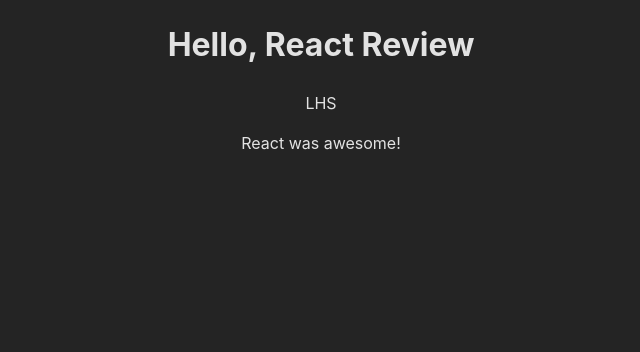
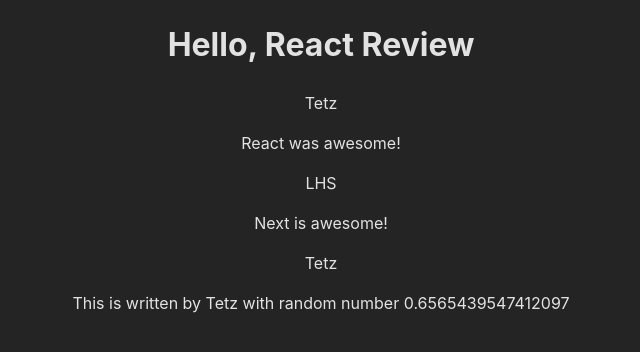
Before and after one commit to xenosign/next-15-study-react-review, a React (Vite) app: page / in a window 1280 px wide. Shown: the top 352 px of the page, without its empty margins (319-959 px from the left). Built offline with nearby package versions, Linux system fonts and the light colour scheme; the HTML template or start-up script is replaced by a standard one.

Commit message:
241127 day2 추가

```diff
--- a/src/App.tsx
+++ b/src/App.tsx
@@ -1,11 +1,15 @@
 import Post from './components/Post';
+import Post2 from './components/Post2';
+import Post3 from './components/Post3';
 
 function App() {
   return (
-    <>
+    <main>
       <h1>Hello, React Review</h1>
-      <Post />
-    </>
+      <Post author="Tetz" body="React was awesome!" />
+      <Post2 author="LHS" body="Next is awesome!" />
+      <Post3 />
+    </main>
   );
 }
 
--- a/src/components/Post.tsx
+++ b/src/components/Post.tsx
@@ -1,14 +1,13 @@
-import { useState } from 'react';
+interface PostProps {
+  author: string;
+  body: string;
+}
 
-const names: string[] = ['Tetz', 'LHS'];
-
-export default function Post() {
-  const [chosenName] = useState(() => names[Math.random() > 0.5 ? 0 : 1]);
-
+export default function Post(props: PostProps) {
   return (
     <div>
-      <p>{chosenName}</p>
-      <p>React was awesome!</p>
+      <p>{props.author}</p>
+      <p>{props.body}</p>
     </div>
   );
 }
--- /dev/null
+++ b/src/components/Post2.tsx
@@ -0,0 +1,13 @@
+interface PostProps {
+  author: string;
+  body: string;
+}
+
+export default function Post2({ author, body }: PostProps) {
+  return (
+    <div>
+      <p>{author}</p>
+      <p>{body}</p>
+    </div>
+  );
+}
--- /dev/null
+++ b/src/components/Post3.tsx
@@ -0,0 +1,17 @@
+import { useState } from 'react';
+
+const names: string[] = ['Tetz', 'LHS'];
+
+export default function Post3() {
+  const randomNumber = Math.random();
+  const [chosenName] = useState(() => names[randomNumber > 0.5 ? 0 : 1]);
+
+  return (
+    <div>
+      <p>{chosenName}</p>
+      <p>
+        This is written by {chosenName} with random number {randomNumber}
+      </p>
+    </div>
+  );
+}
```
